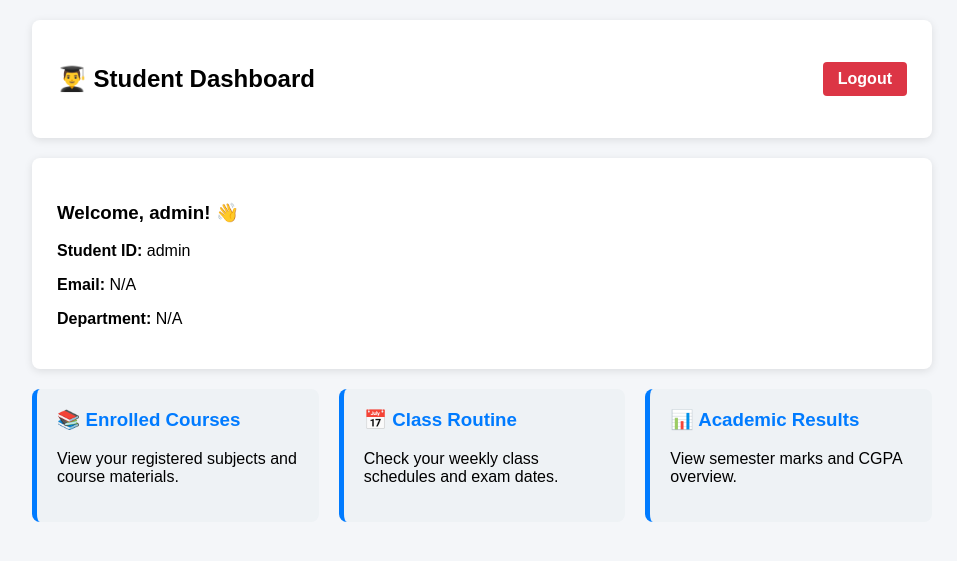
After one commit to AshikTheDeveloper/campushub, a PHP site: page /student_dashboard.php in a window 1280 px wide. The commit adds this page. Shown: the top 561 px of the page, without its empty margins (158-1115 px from the left). Run offline with PHP 8.4, Linux system fonts and the light colour scheme; a user stored in the database is signed in; data that the repository does not hold is empty.

Commit message:
Complete Step:Role-Based Authentication with Student & Teacher Dashboards

```diff
--- /dev/null
+++ b/student_dashboard.php
@@ -0,0 +1,76 @@
+<?php
+session_start();
+require_once 'config.php';
+
+
+if (!isset($_SESSION['user_id']) || $_SESSION['role'] !== 'student') {
+    header("Location: login.php");
+    exit();
+}
+
+$username = $_SESSION['username'];
+$student_info = null;
+
+
+$stmt = $conn->prepare("SELECT * FROM students WHERE student_id = ?");
+$stmt->bind_param("s", $username);
+$stmt->execute();
+$result = $stmt->get_result();
+
+if ($result->num_rows > 0) {
+    $student_info = $result->fetch_assoc();
+}
+$stmt->close();
+?>
+
+<!DOCTYPE html>
+<html lang="en">
+<head>
+    <meta charset="UTF-8">
+    <title>Student Portal - CampusHub</title>
+    <style>
+        body { font-family: Arial, sans-serif; background: #f4f6f9; margin: 0; padding: 20px; }
+        .container { max-width: 900px; margin: auto; }
+        .card { background: white; padding: 25px; border-radius: 8px; box-shadow: 0 2px 8px rgba(0,0,0,0.1); margin-bottom: 20px; }
+        .header { display: flex; justify-content: space-between; align-items: center; }
+        .btn-logout { background: #dc3545; color: white; padding: 8px 15px; text-decoration: none; border-radius: 4px; font-weight: bold; }
+        .grid { display: grid; grid-template-columns: repeat(auto-fit, minmax(250px, 1fr)); gap: 20px; }
+        .box { background: #eef2f5; padding: 20px; border-radius: 8px; border-left: 5px solid #007bff; }
+        .box h3 { margin-top: 0; color: #007bff; }
+    </style>
+</head>
+<body>
+
+<div class="container">
+    <div class="card header">
+        <h2>👨‍🎓 Student Dashboard</h2>
+        <a href="logout.php" class="btn-logout">Logout</a>
+    </div>
+
+
+    <div class="card">
+        <h3>Welcome, <?php echo htmlspecialchars($student_info['name'] ?? $username); ?>! 👋</h3>
+        <p><b>Student ID:</b> <?php echo htmlspecialchars($username); ?></p>
+        <p><b>Email:</b> <?php echo htmlspecialchars($student_info['email'] ?? 'N/A'); ?></p>
+        <p><b>Department:</b> <?php echo htmlspecialchars($student_info['department'] ?? 'N/A'); ?></p>
+    </div>
+
+
+    <div class="grid">
+        <div class="box">
+            <h3>📚 Enrolled Courses</h3>
+            <p>View your registered subjects and course materials.</p>
+        </div>
+        <div class="box">
+            <h3>📅 Class Routine</h3>
+            <p>Check your weekly class schedules and exam dates.</p>
+        </div>
+        <div class="box">
+            <h3>📊 Academic Results</h3>
+            <p>View semester marks and CGPA overview.</p>
+        </div>
+    </div>
+</div>
+
+</body>
+</html>
```
Also changed, not shown: login.php (+31 -33 lines), teacher_dashboard.php (added, +62 -0 lines).
